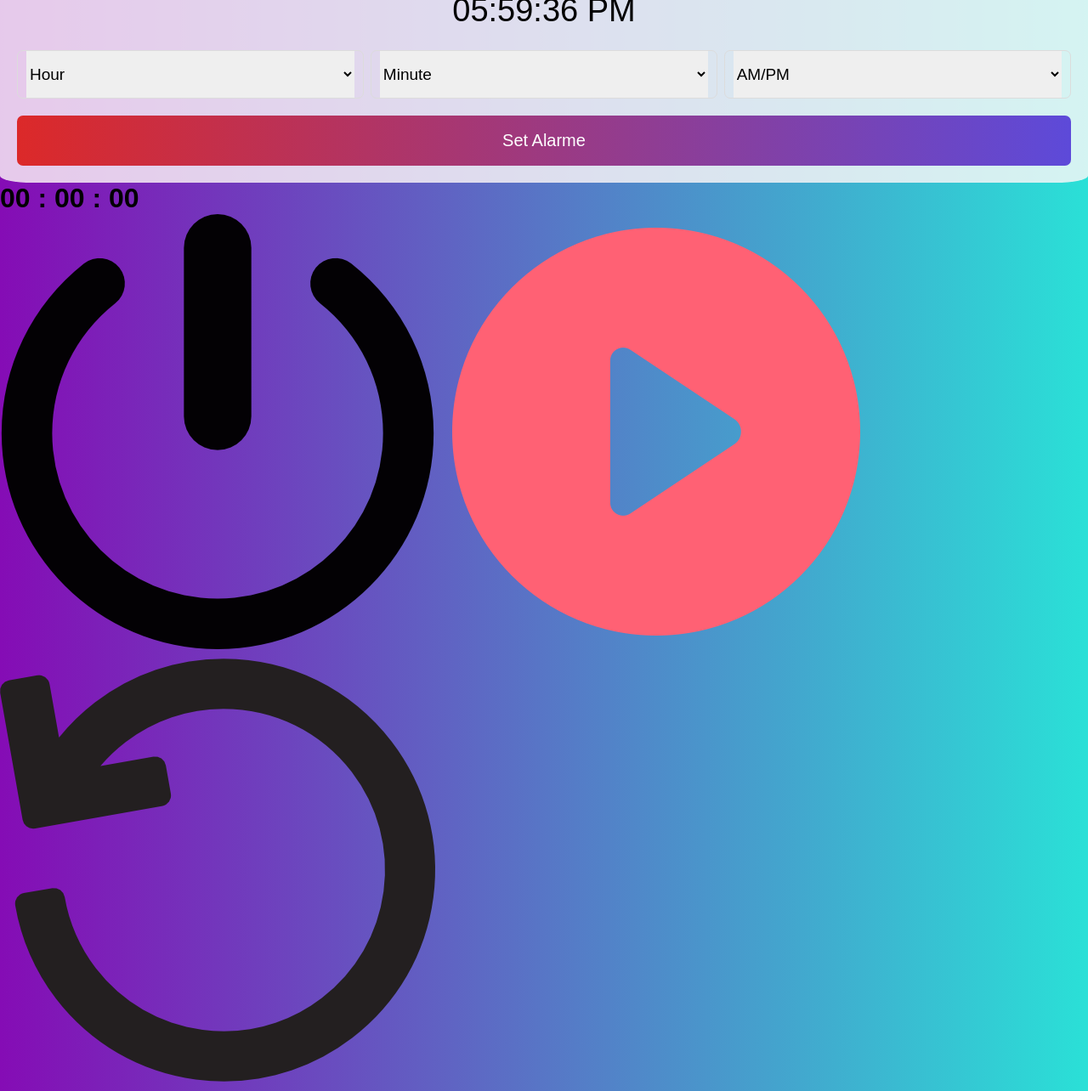
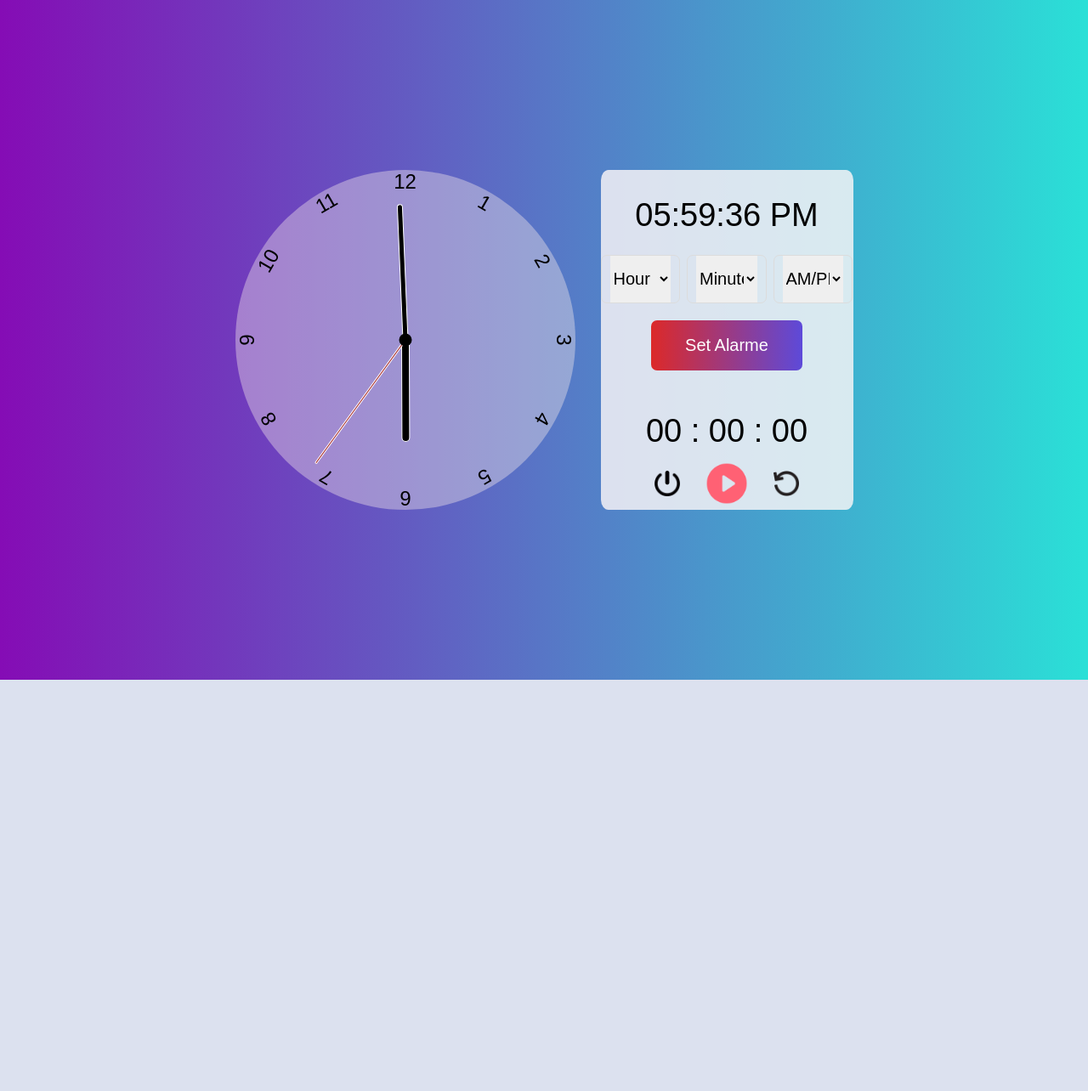
Before and after one commit to mohamed-habbaaina/oclock, a PHP site: page / in a window 1280 px wide. Shown: the whole page at 85% size. After the commit the page ends 800 px from the top, so only its background shows below. Run offline with PHP 8.4, Linux system fonts and the light colour scheme.

Commit message:
CSS Stopwatch

```diff
--- a/style/style.css
+++ b/style/style.css
@@ -15,6 +15,9 @@ body{
     align-items: center;
     min-height: 100vh;
     overflow: hidden;
+}
+main{
+    display: flex;
 }
 .clock{
     background-color: rgb(244, 232, 232, 0.4);
@@ -90,6 +93,15 @@ body{
     background-color: black;
 }
 
+
+.rebour_stop{
+    background-color: rgb(255, 249, 249, 0.8);
+    display: flex;
+    justify-content: center;
+    flex-direction: column;
+    border-radius: 3%;
+    margin-left: 30px
+}
 /* Le compte a rebours */
 
 .compteRebour{
@@ -97,10 +109,8 @@ body{
     flex-direction: column;
     justify-content: center;
     align-items: center;
-    margin-top: 30px;
-    background-color: rgb(255, 249, 249, 0.8);
-    padding: 20px;
-    border-radius: 3%;
+    /* margin-top: 30px;
+    padding: 20px; */
 }
 .compteRebour h1{
     margin: 25px 0;
@@ -128,18 +138,46 @@ body{
     border: none;
     height: 55px;
     width: 100%;
-    font-size: 19px;
+    font-size: 20px;
 }
 .compteRebour button{
-    width: 100%;
+    width: 60%;
     outline: none;
     border: none;
     cursor: pointer;
     color: white;
     background: linear-gradient(to left,rgb(93, 74, 217), rgb(220, 41, 41));
-    margin-top: 20px;
+    margin: 20px 0;
     font-size: 20px;
     padding: 18px 0;
     border-radius: 7px;
+}
 
+.stopwatch{
+    display: flex;
+    justify-content: center;
+    align-items: center;
+    flex-direction: column;
+    margin-top: 30px;
 }
+.stopwatch h1{
+    font-size: 38px;
+    font-weight: 500;
+    white-space: break-spaces;
+}
+.buttonWatch{
+
+    display: flex;
+    flex-direction: row;
+    justify-content: space-around;
+    align-items: center;
+    cursor: pointer;
+    margin-top: 15px;
+}
+.buttonWatch img{
+    width: 30px;
+    margin: 0 15px;
+}
+.buttonWatch img:nth-child(2){
+    width: 50px;
+}
```
